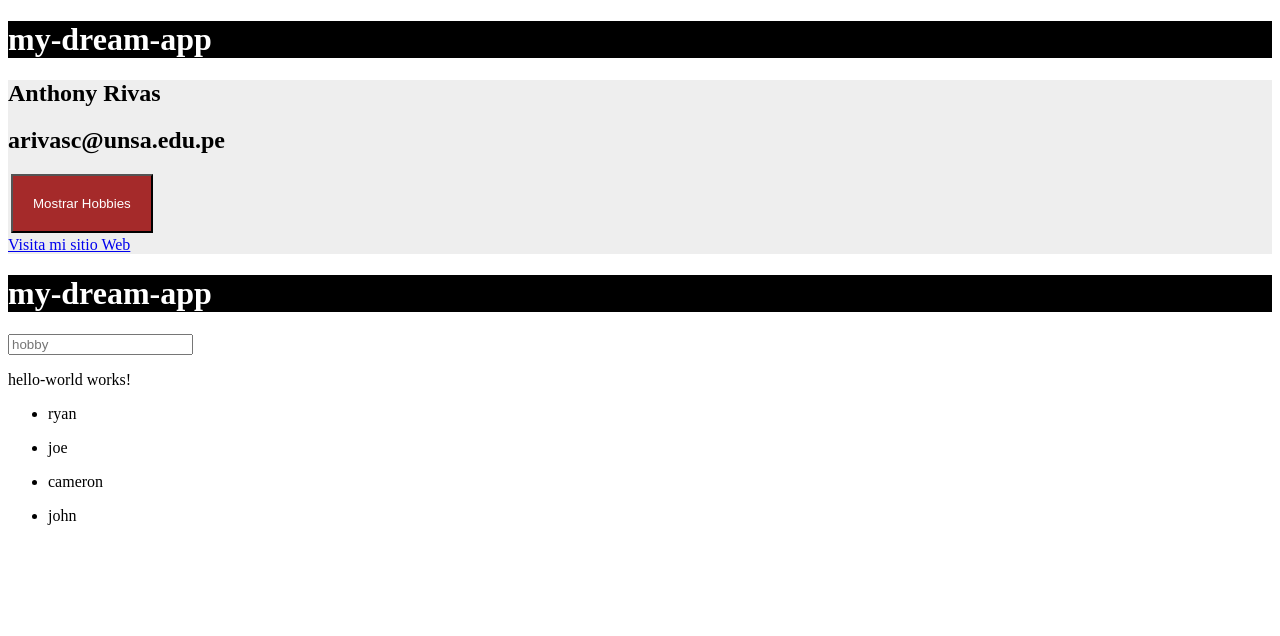
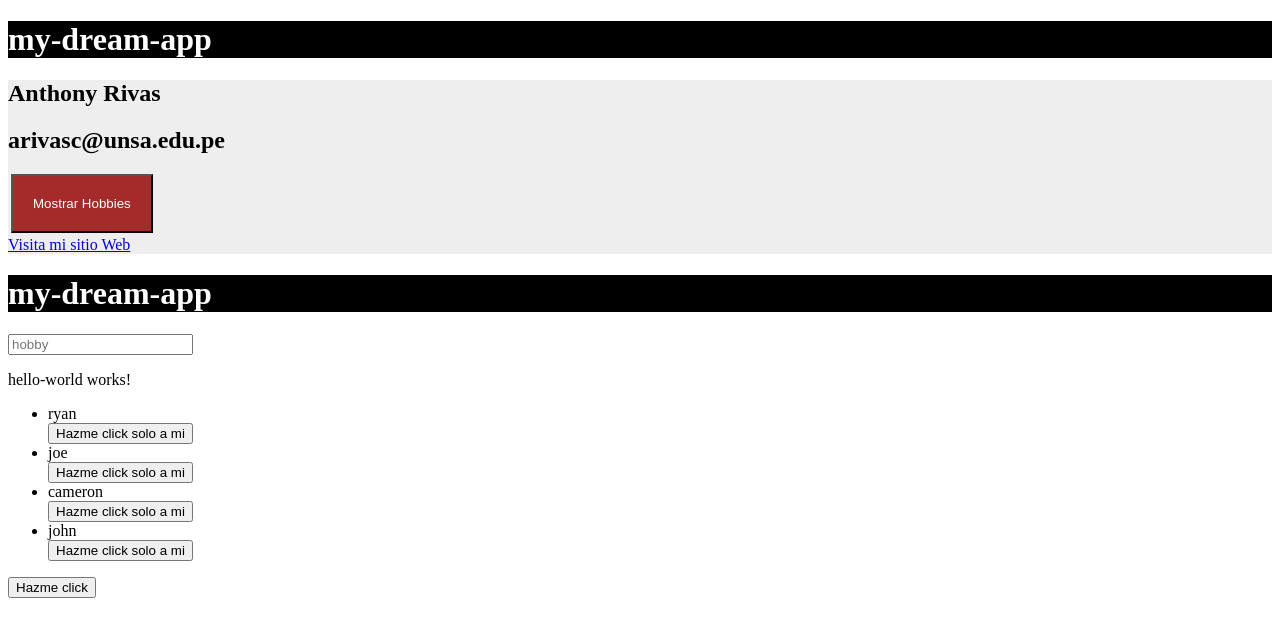
Before and after one commit to arivasc/Angular, an Angular app: page / in a window 1280 px wide. Shown: the top 636 px of the page. Built offline with nearby package versions, Linux system fonts and the light colour scheme.

Commit message:
Agregando botones de alerta para cada user

```diff
--- a/src/app/app.component.html
+++ b/src/app/app.component.html
@@ -25,7 +25,9 @@
 <app-hello-world>Aqui</app-hello-world>
 
 <ul>
-  <li *ngFor="let user of users">
-    <app-user [nameUser]="user"></app-user>
-  </li>
+
+  <app-user *ngFor="let user of users" [nameUser]="user"></app-user>
+
 </ul>
+
+<button (click)="sayHello()">Hazme click</button>
--- a/src/app/app.component.ts
+++ b/src/app/app.component.ts
@@ -32,4 +32,7 @@
     hobby.value = "";
     return false;
   }
+  sayHello() {
+    alert("Hola Desde app.component");
+  }
 }
--- a/src/app/user/user.component.html
+++ b/src/app/user/user.component.html
@@ -1 +1,2 @@
-<p>{{ nameUser }}</p>
+<li>{{ nameUser }}</li>
+<button (click)=sayhello(nameUser)>Hazme click solo a mi</button>
--- a/src/app/user/user.component.ts
+++ b/src/app/user/user.component.ts
@@ -11,5 +11,8 @@
 
   ngOnInit(): void {
   }
+  sayhello(nameUser:any) {
+    alert("Hola "+nameUser);
+  }
 
 }
```
